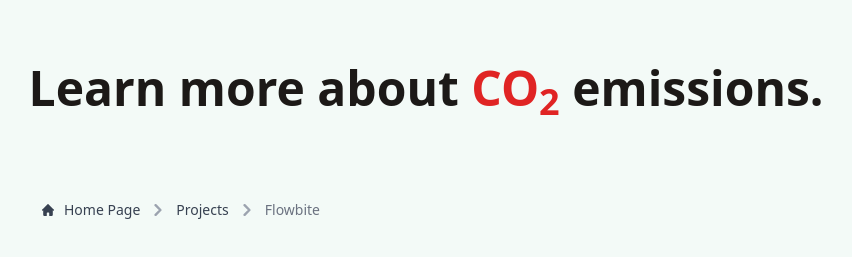
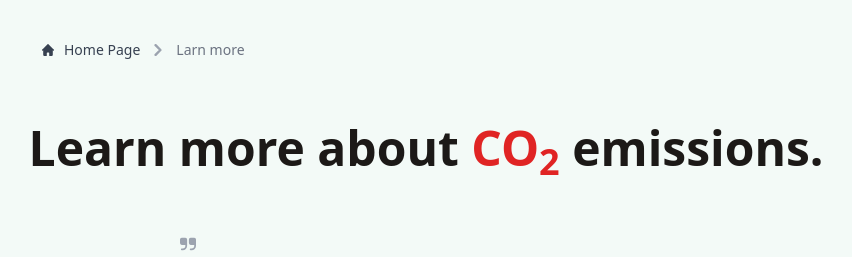
Before and after one commit to NikitaArd/EcoTrace, a Django app: page /learn-more/ in a window 1280 px wide. Shown: the top 257 px of the page, without its empty margins (214-1066 px from the left). Run offline with Django 5.2, Linux system fonts and the light colour scheme; style sheets or scripts are compiled from the project's sources; some libraries are stand-ins or nearby versions.

Commit message:
fix: added work links to breadcrumb, moved breadcrumb on top of page and added quote in header of the page

```diff
--- a/eco_trace/templates/learn-more.html
+++ b/eco_trace/templates/learn-more.html
@@ -2,41 +2,46 @@
 {% load static %}
 
 {% block content %}
-<section class="h-32 flex items-center justify-center mt-8">
-    <h1 class="mb-4 text-5xl font-extrabold tracking-tigh text-stone-900">Learn more about <span class="text-red-600">CO<sub>2</sub></span> emissions.</h1>
-
-</section>
-
-{% comment %} TODO add Breadcrumb to easy navigation {% endcomment %}
 
 <nav class="flex w-3/5 mx-auto mt-10" aria-label="Breadcrumb">
     <ol class="inline-flex items-center space-x-1 md:space-x-2 rtl:space-x-reverse">
       <li class="inline-flex items-center">
-        <a href="#" class="inline-flex items-center text-sm font-medium text-gray-700 hover:text-blue-600 dark:text-gray-400 dark:hover:text-white">
+        <a href="{% url 'main:index' %}" class="inline-flex items-center text-sm font-medium text-gray-700 hover:text-blue-600 dark:text-gray-400 dark:hover:text-white">
           <svg class="w-3 h-3 me-2.5" aria-hidden="true" xmlns="http://www.w3.org/2000/svg" fill="currentColor" viewBox="0 0 20 20">
             <path d="m19.707 9.293-2-2-7-7a1 1 0 0 0-1.414 0l-7 7-2 2a1 1 0 0 0 1.414 1.414L2 10.414V18a2 2 0 0 0 2 2h3a1 1 0 0 0 1-1v-4a1 1 0 0 1 1-1h2a1 1 0 0 1 1 1v4a1 1 0 0 0 1 1h3a2 2 0 0 0 2-2v-7.586l.293.293a1 1 0 0 0 1.414-1.414Z"/>
           </svg>
           Home Page
         </a>
       </li>
-      <li>
-        <div class="flex items-center">
-          <svg class="rtl:rotate-180 w-3 h-3 text-gray-400 mx-1" aria-hidden="true" xmlns="http://www.w3.org/2000/svg" fill="none" viewBox="0 0 6 10">
-            <path stroke="currentColor" stroke-linecap="round" stroke-linejoin="round" stroke-width="2" d="m1 9 4-4-4-4"/>
-          </svg>
-          <a href="#" class="ms-1 text-sm font-medium text-gray-700 hover:text-blue-600 md:ms-2 dark:text-gray-400 dark:hover:text-white">Projects</a>
-        </div>
-      </li>
       <li aria-current="page">
         <div class="flex items-center">
           <svg class="rtl:rotate-180 w-3 h-3 text-gray-400 mx-1" aria-hidden="true" xmlns="http://www.w3.org/2000/svg" fill="none" viewBox="0 0 6 10">
             <path stroke="currentColor" stroke-linecap="round" stroke-linejoin="round" stroke-width="2" d="m1 9 4-4-4-4"/>
           </svg>
-          <span class="ms-1 text-sm font-medium text-gray-500 md:ms-2 dark:text-gray-400">Flowbite</span>
+          <span class="ms-1 text-sm font-medium text-gray-500 md:ms-2 dark:text-gray-400">Larn more</span>
         </div>
       </li>
     </ol>
   </nav>
+
+<header class="h-fit my-16">
+    <h1 class="w-fit m-auto mb-4 text-5xl font-extrabold tracking-tigh text-stone-900">Learn more about <span class="text-red-600">CO<sub>2</sub></span> emissions.</h1>
+
+    <blockquote class="w-fit m-auto mt-16 mb-4 text-xl italic font-semibold text-gray-600 dark:text-white">
+        <svg class="w-4 h-4 text-gray-400 dark:text-gray-600 mb-2" aria-hidden="true" xmlns="http://www.w3.org/2000/svg" fill="currentColor" viewBox="0 0 18 14">
+            <path d="M6 0H2a2 2 0 0 0-2 2v4a2 2 0 0 0 2 2h4v1a3 3 0 0 1-3 3H2a1 1 0 0 0 0 2h1a5.006 5.006 0 0 0 5-5V2a2 2 0 0 0-2-2Zm10 0h-4a2 2 0 0 0-2 2v4a2 2 0 0 0 2 2h4v1a3 3 0 0 1-3 3h-1a1 1 0 0 0 0 2h1a5.006 5.006 0 0 0 5-5V2a2 2 0 0 0-2-2Z"/>
+        </svg>
+        <p>"The creation of a thousand forests is in one acorn."</p>
+    </blockquote>
+
+    <figcaption class="flex items-center justify-center mt-0 space-x-3 rtl:space-x-reverse">
+        <img class="w-6 h-6 rounded-full" src="https://upload.wikimedia.org/wikipedia/commons/thumb/4/4b/Ralph_Waldo_Emerson_by_Josiah_Johnson_Hawes_1857.jpg/1024px-Ralph_Waldo_Emerson_by_Josiah_Johnson_Hawes_1857.jpg" alt="profile picture">
+        <div class="flex items-center divide-x-2 rtl:divide-x-reverse divide-gray-500 dark:divide-gray-700">
+            <cite class="pe-3 font-medium text-gray-900 dark:text-white">Ralph Waldo Emerson</cite>
+        </div>
+    </figcaption>
+
+</header>
 
 
 <section class="mb-20 mt-10">
```
